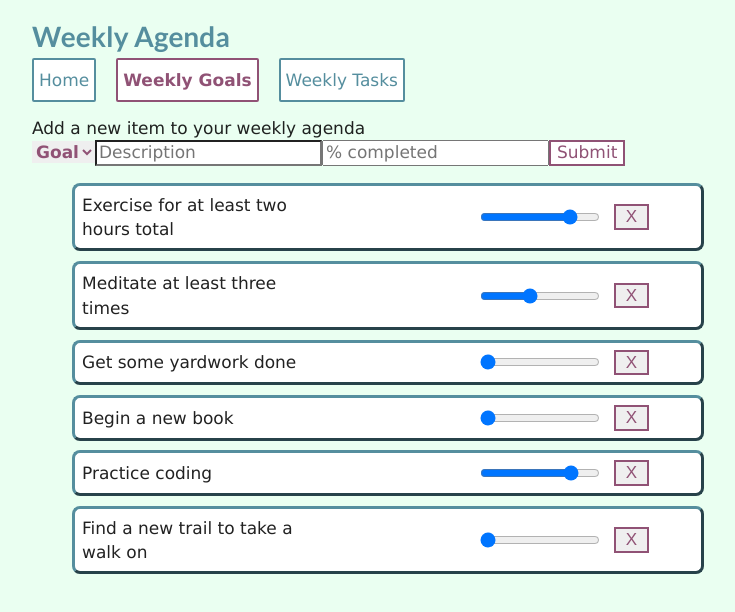
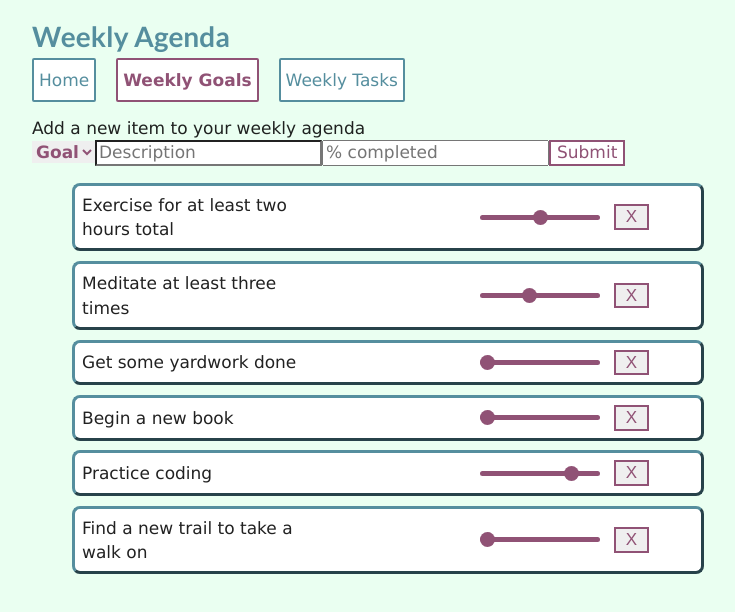
Before and after one commit to melissamfields12/weekly-agenda-app, a React (Create React App) app: page /weeklygoals in a window 1280 px wide. Shown: the top 612 px of the page, without its empty margins (272-1007 px from the left). Built offline with nearby package versions, Linux system fonts and the light colour scheme; data requests are answered from the project's data file.

Commit message:
update CSS styling for goal bar.

```diff
--- a/db.json
+++ b/db.json
@@ -47,7 +47,7 @@
     {
       "id": 1,
       "name": "Exercise for at least two hours total",
-      "progress": 79
+      "progress": 50
     },
     {
       "id": 2,
--- a/src/components/GoalList.js
+++ b/src/components/GoalList.js
@@ -30,13 +30,12 @@ function GoalList({ goal, onDeleteGoal, updateProgress }) {
             <li>
             <span>{name}</span>
             <br></br>
-            {/* <span className="progress">{progress}% completed</span> */}
             <input
             onChange={updateGoalProgress}
             type="range"
             min="0"
             max="100"
-            // step="10"
+            step="10"
             className="progress-bar"
             name={progress}
             value={goalBar}
--- a/src/index.css
+++ b/src/index.css
@@ -70,7 +70,30 @@ body {
   text-decoration: line-through;
 }
 
-.progress-bar {
-  /* height: 5px; */
-  /* background-image: linear-gradient(#905275, white) */
+input[type='range'] {
+  -webkit-appearance: none;
+  height: 5px;
+  background: grey;
+  border-radius: 5px;
+  background-image: linear-gradient(#905275, #905275);
+  background-repeat: no-repeat;
 }
+input[type='range']::-webkit-slider-thumb {
+  -webkit-appearance: none;
+  height: 15px;
+  width: 15px;
+  border-radius: 50%;
+  background: #905275;
+  cursor: pointer;
+}
+input[type='range']::-webkit-slider-runnable-track {
+  -webkit-appearance: none;
+  box-shadow: none;
+  border: none;
+  background: transparent;
+}
+
+/* .progress-bar {
+  background-image: linear-gradient #905275;
+
+} */
```
